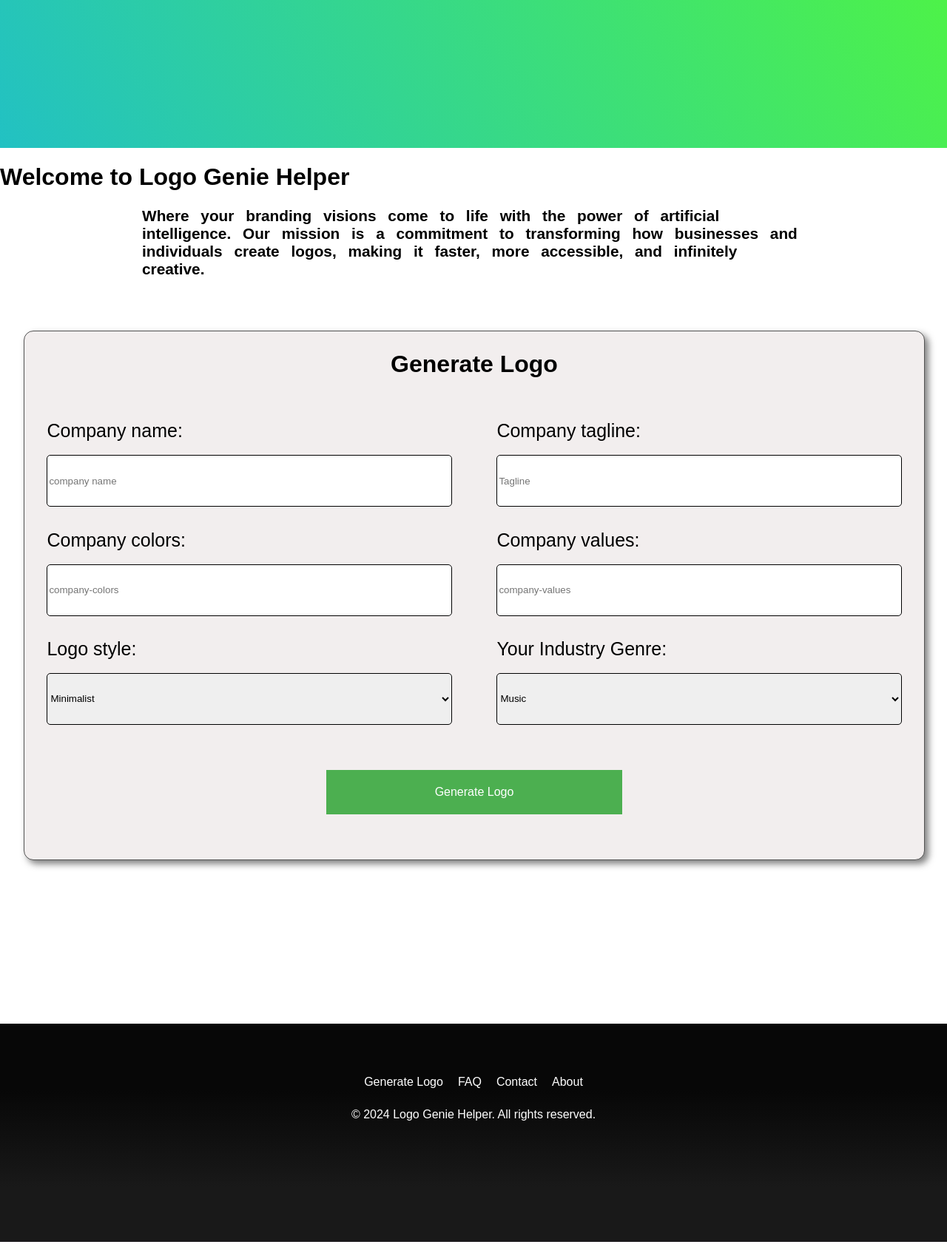
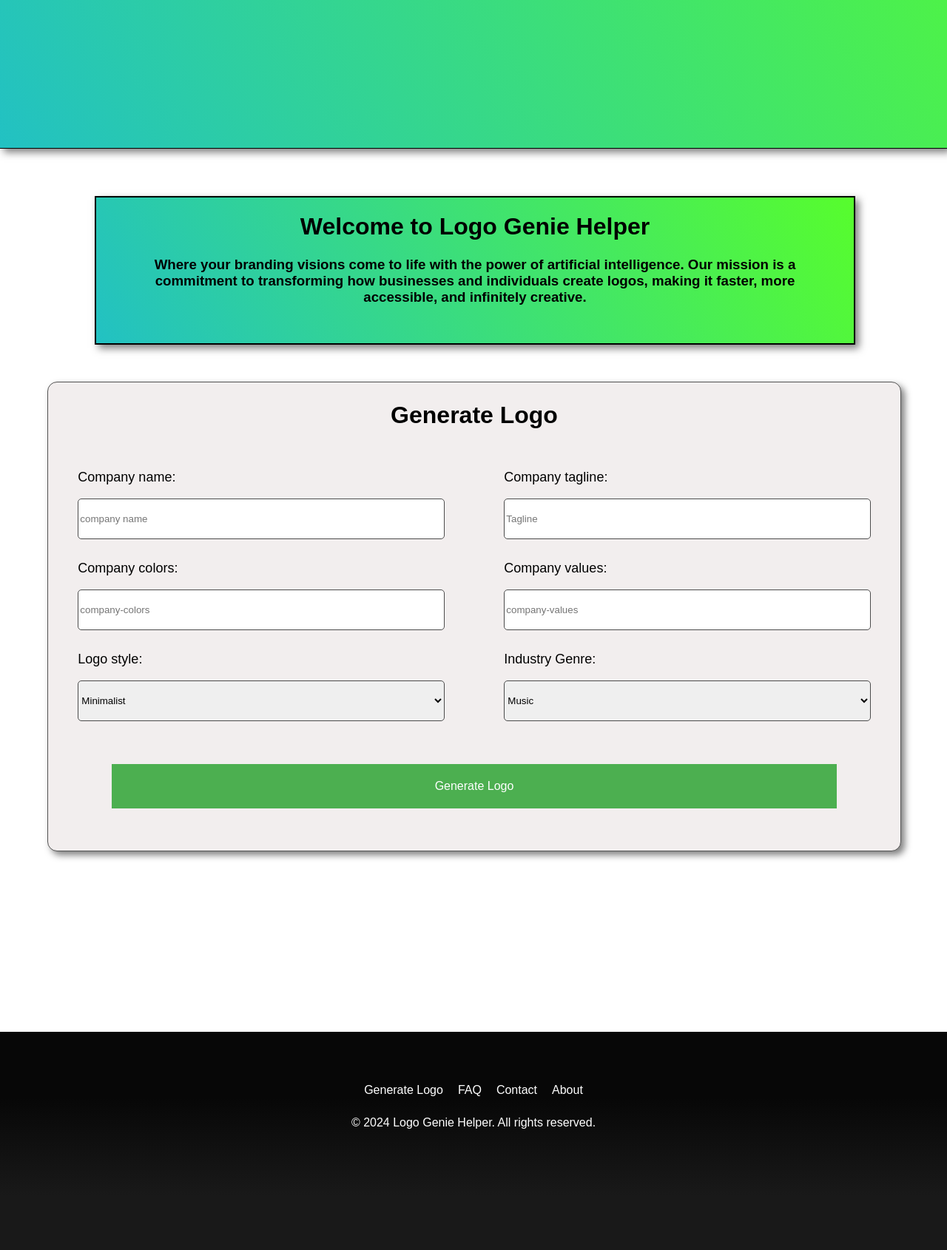
Before and after one commit to Gavisito/LogoGenieHelper, a Flask app: page / in a window 1280 px wide. Shown: the part 550-2240 px from the top of the page at 74% size. Run offline with Flask 2, Linux system fonts and the light colour scheme.

Commit message:
revised some styling for gnerator form

```diff
--- a/app.py
+++ b/app.py
@@ -1,7 +1,7 @@
 
 import requests
 from flask import Flask, render_template, jsonify, request
-app = Flask(__name__, template_folder='templates')
+app = Flask(__name__, template_folder='templates', static_folder='static')
 
 # Load API key from environment variable or configuration file
 import openai
@@ -17,7 +17,7 @@ def about():
     return render_template("about.html")
 @app.route('/contact')
 def contact():
-    return render_template('contact.html')
+    return render_template('contact.html' )
 
 @app.route('/faq')
 def faq():
--- a/static/styles.css
+++ b/static/styles.css
@@ -94,7 +94,9 @@
             align-items: center;
             text-align: center;
             background: rgb(34, 193, 195);
+            border-bottom: 1px solid black;
             background: linear-gradient(60deg, rgba(34, 193, 195, 1) 0%, rgb(87, 253, 45) 100%);
+            box-shadow: 5px 5px 10px rgba(0, 0, 0, 0.5);
         }
 
         .overlay h1{
@@ -109,13 +111,22 @@
             font-size: 110%;
         }
 
-        .introstate{
+        .introcompany{
             width: 70%;
-            word-spacing: 10px;
             height: fit-content;
-            font-size: 130%;
-            margin-left: 15%;
-            margin-right: 15%;
+            justify-content: center;
+            align-items: center;
+            text-align: center;
+            margin-left: 10%;
+            margin-right:10%;
+            padding-left: 5%;
+            padding-right: 5%;
+            margin-top:5%;
+            border: 2.5px solid black;
+            padding-bottom: 2.5%;
+            background: rgb(34, 193, 195);
+            background: linear-gradient(60deg, rgba(34, 193, 195, 1) 0%, rgb(87, 253, 45) 100%);
+            box-shadow: 5px 5px 10px rgba(0, 0, 0, 0.5);
         }
 
         .skip-to-content{
@@ -160,27 +171,28 @@
         }
 
         #logoForm label {
-            font-size: 25px;
+            font-size: 18px;
+
         }
 
         #logoForm input[type="text"],
         #logoForm select {
             width: 100%;
-            height: 70px;
-            border: 1px solid #ccc;
+            height: 55px;
+
             border-radius: 5px;
             box-sizing: border-box;
-            border: 1px solid black;
+            border: 1px solid rgb(76, 76, 76);
         }
 
          button {
             background-color: #4CAF50;
             color: white;
             cursor: pointer;
-            width: 400px;
+            width: 85%;
             height: 60px;
-            margin-left: 30%;
-            margin-right: 30%;
+            margin-left: 7.5%;
+            margin-right: 7.5%;
             border: none;
             font-size: 16px;
             margin-top: 5%;
@@ -198,9 +210,9 @@
         }
 
         .form-section {
-            width: 45%;
-            margin-left: 2.5%;
-            margin-right: 2.5%;
+            width: 43%;
+            margin-left: 3.5%;
+            margin-right: 3.5%;
             margin-top: 2.5%;
 
         }
@@ -208,9 +220,9 @@
         .form-generator-row {
             display: flex;
             flex-direction: column;
-            width: 95%;
-            margin-left: 2.5%;
-            margin-right: 2.5%;
+            width: 90%;
+            margin-left: 5%;
+            margin-right: 5%;
             height: fit-content;
             justify-content: center;
             align-content: center;
@@ -218,7 +230,7 @@
         }
 
         #generatedImage {
-            width: 80%;
+            width: 88%;
             display: flex;
             flex-direction: column;
             height: auto;
@@ -228,12 +240,13 @@
             justify-content: center;
             margin-left: 10%;
             margin-right: 10%;
+            margin-top: 2.5%;
         }
         #generatedImage img {
-            max-width: 80%;
+            max-width: 85%;
             height: auto;
             border-radius: 5px;
-            margin-bottom: 5%; /* Add some space between images */
+            margin-top: 5%;
         }
 
         button:hover {
--- a/templates/index.html
+++ b/templates/index.html
@@ -30,9 +30,9 @@
             <h1>Create The Logo to Take off Your Business</h1>
             <div class="skip-to-content"><p><a href="#content">Skip to Content</a></p></div>
         </div>
-        <div class="description" id="content">
-            <h1>Welcome to Logo Genie Helper</h1>
-            <h3 class="introstate">Where your branding visions come to life with the power of artificial intelligence. Our mission is a commitment to transforming how businesses and individuals create logos, making it faster, more accessible, and infinitely creative.</h1>
+        <div class="introcompany" id="content">
+                <h1>Welcome to Logo Genie Helper</h1>
+                <h3>Where your branding visions come to life with the power of artificial intelligence. Our mission is a commitment to transforming how businesses and individuals create logos, making it faster, more accessible, and infinitely creative.</h3>
         </div>
         <div class="form-generator-row">
             <div class="form">
@@ -64,7 +64,7 @@
                         </select><br>
                     </div>
                     <div class="form-section">
-                        <label for="industry-genre">Your Industry Genre:</label><br><br>
+                        <label for="industry-genre">Industry Genre:</label><br><br>
                         <select id="industry-genre" name="industry-genre">
                             <option value="music">Music</option>
                             <option value="indsutrial">Indsutrial</option>
```
